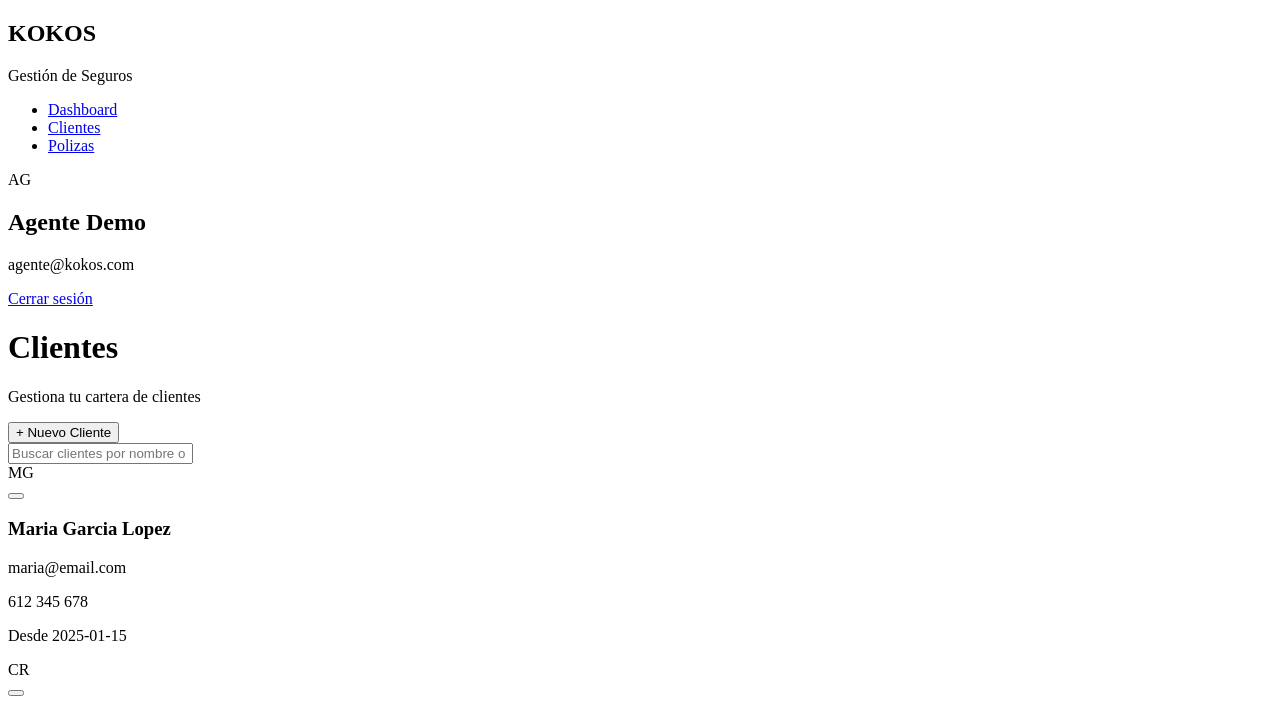
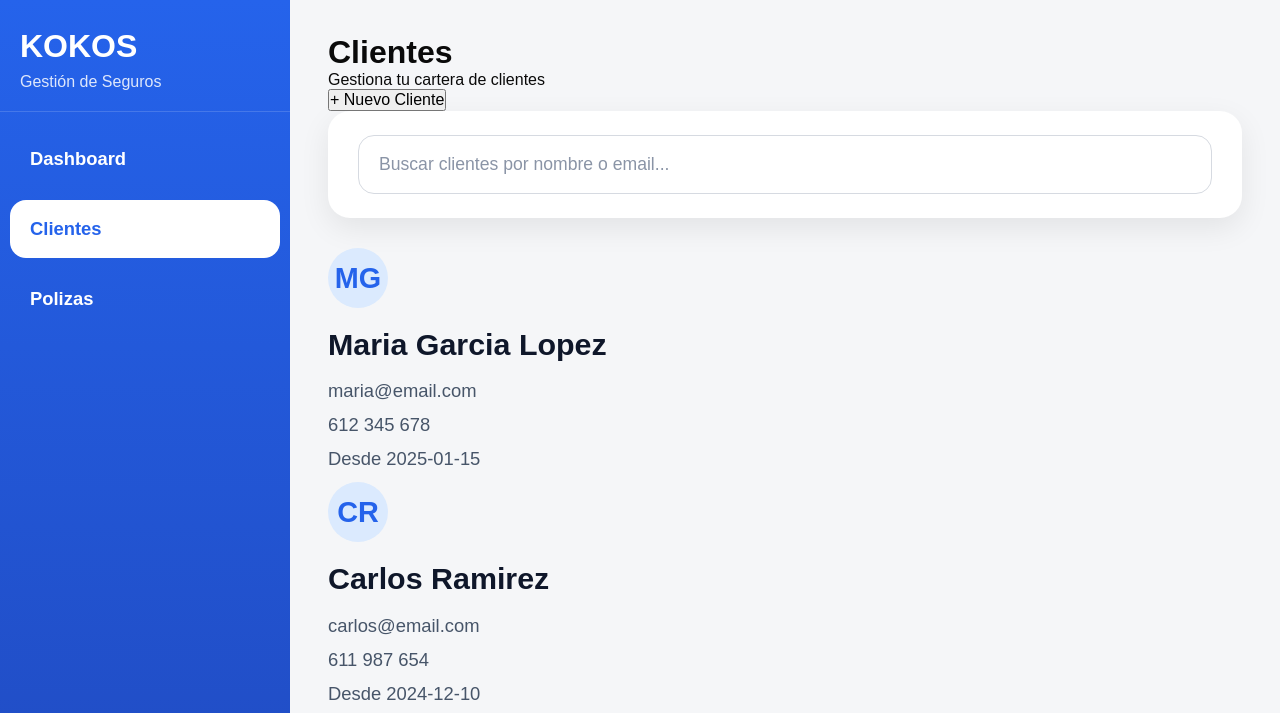
Before and after one commit to Jairo292/KOKOS_COMPANY, a plain HTML site: page frontEnd/html/clientes.html in a window 1280 px wide. Shown: the top 713 px of the page. Drawn offline with Linux system fonts and the light colour scheme.

Commit message:
css de clientes
agrega estilos base de vista a html clientes

```diff
--- a/frontEnd/css/clientes.css
+++ b/frontEnd/css/clientes.css
@@ -42,3 +42,212 @@
   --font-weight-normal: 400;
   --font-weight-medium: 500;
 }
+
+* {
+  margin: 0;
+  padding: 0;
+  box-sizing: border-box;
+}
+
+body {
+  background: var(--bg);
+  color: var(--text);
+  font-family: Arial, sans-serif;
+}
+
+a {
+  text-decoration: none;
+  color: inherit;
+}
+
+ul {
+  list-style: none;
+}
+
+button,
+input {
+  font: inherit;
+}
+.layout {
+  display: grid;
+  grid-template-columns: 290px 1fr;
+  min-height: 100vh;
+}
+
+.sidebar {
+  background: linear-gradient(180deg, #2563eb 0%, #1e40af 100%);
+  color: white;
+  display: flex;
+  flex-direction: column;
+  justify-content: space-between;
+}
+
+.sidebar-header {
+  padding: 28px 20px 20px;
+  border-bottom: 1px solid rgba(255,255,255,0.15);
+}
+
+.sidebar-header h2 {
+  font-size: 2rem;
+  font-weight: 800;
+  margin-bottom: 8px;
+}
+
+.sidebar-header p {
+  font-size: 1rem;
+  color: rgba(255,255,255,0.85);
+}
+
+.sidebar-nav {
+  padding: 18px 10px;
+}
+
+.sidebar-nav ul {
+  display: flex;
+  flex-direction: column;
+  gap: 12px;
+}
+
+.sidebar-nav a {
+  display: block;
+  padding: 18px 20px;
+  border-radius: 16px;
+  font-size: 1.15rem;
+  font-weight: 600;
+  color: white;
+  transition: 0.2s ease;
+}
+
+.sidebar-nav a:hover {
+  background: rgba(255,255,255,0.12);
+}
+
+.sidebar-nav a.active {
+  background: white;
+  color: var(--primary);
+}
+
+.sidebar-profile {
+  display: flex;
+  align-items: center;
+  gap: 14px;
+  padding: 18px 24px;
+  border-top: 1px solid rgba(255,255,255,0.15);
+}
+
+.profile-info h2 {
+  font-size: 1.1rem;
+  margin-bottom: 4px;
+}
+
+.profile-info p {
+  font-size: 0.95rem;
+  color: rgba(255,255,255,0.82);
+}
+
+.logout-link {
+  display: inline-block;
+  margin-top: 6px;
+  color: #fecaca;
+  font-size: 0.9rem;
+}
+
+.logout-link:hover {
+  color: #ffffff;
+}
+
+.main-content {
+  padding: 34px 38px;
+}
+
+
+
+.avatar {
+  width: 60px;
+  height: 60px;
+  border-radius: 50%;
+  background: #dbeafe;
+  color: #2563eb;
+  display: grid;
+  place-items: center;
+  font-size: 1.8rem;
+  font-weight: 800;
+}
+
+.editar {
+  border: none;
+  background: transparent;
+  color: #94a3b8;
+  font-size: 1.5rem;
+  cursor: pointer;
+}
+
+.editar:hover {
+  color: var(--primary);
+}
+
+.cliente-card h3 {
+  font-size: 1.9rem;
+  line-height: 1.2;
+  font-weight: 800;
+  margin-bottom: 18px;
+  color: #0f172a;
+}
+
+.search-box {
+  background: var(--surface);
+  border-radius: 22px;
+  box-shadow: var(--shadow-soft);
+  padding: 24px 30px;
+  margin-bottom: 30px;
+}
+
+.search-box input {
+  width: 100%;
+  border: 1px solid #d6dae1;
+  background: white;
+  border-radius: 16px;
+  padding: 18px 20px;
+  font-size: 1.1rem;
+  outline: none;
+}
+
+.search-box input::placeholder {
+  color: #8a94a6;
+}
+
+
+.info {
+  font-size: 1.15rem;
+  color: #475569;
+  margin-bottom: 12px;
+}
+
+@media (max-width: 1200px) {
+  .clientes-grid {
+    grid-template-columns: repeat(2, minmax(0, 1fr));
+  }
+}
+
+@media (max-width: 768px) {
+  .layout {
+    grid-template-columns: 1fr;
+  }
+
+  .main-content {
+    padding: 24px 18px;
+  }
+
+  .page-header {
+    flex-direction: column;
+    align-items: flex-start;
+  }
+
+  .page-header h1 {
+    font-size: 2.2rem;
+  }
+
+  .clientes-grid {
+    grid-template-columns: 1fr;
+  }
+}
```
